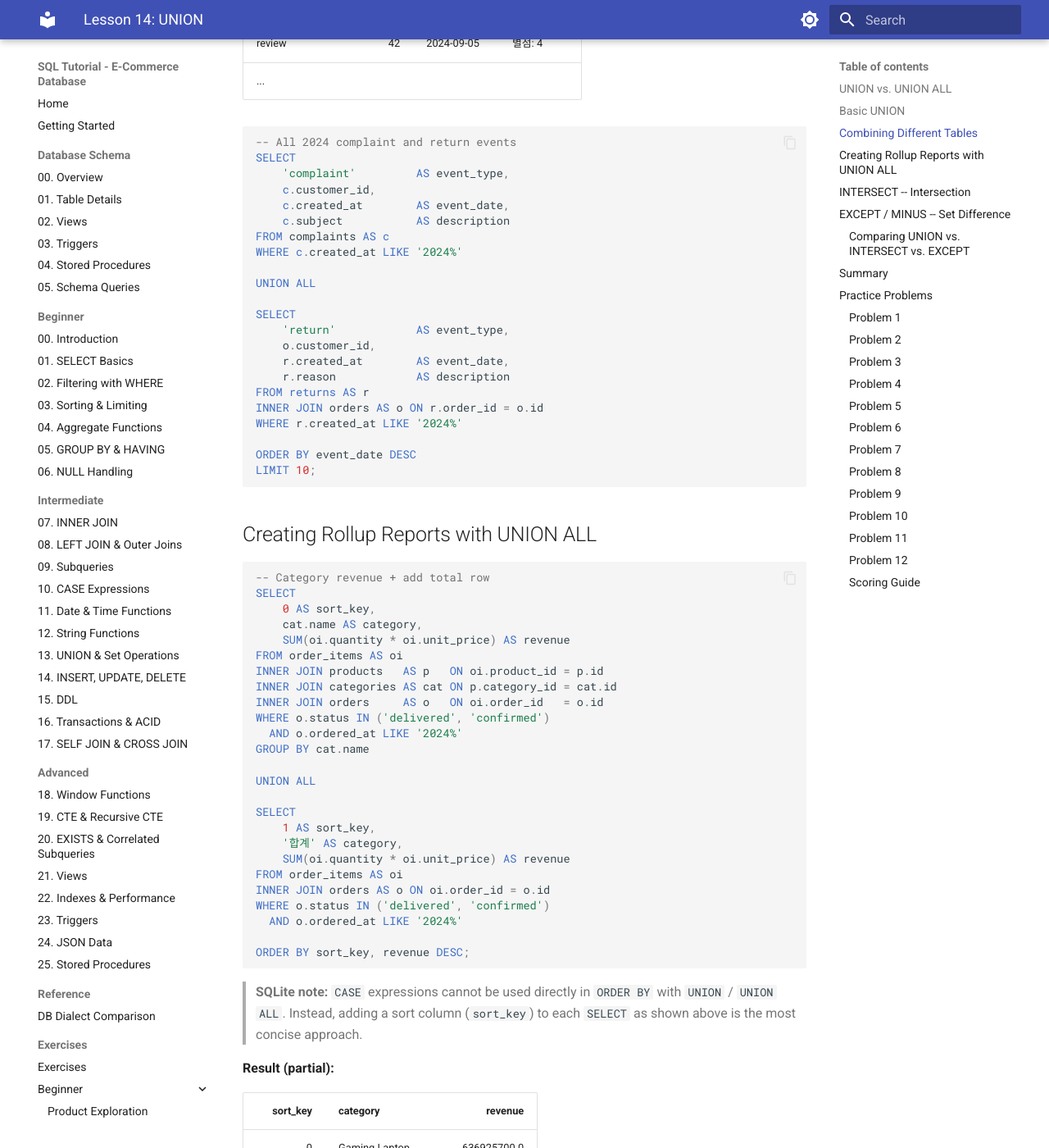
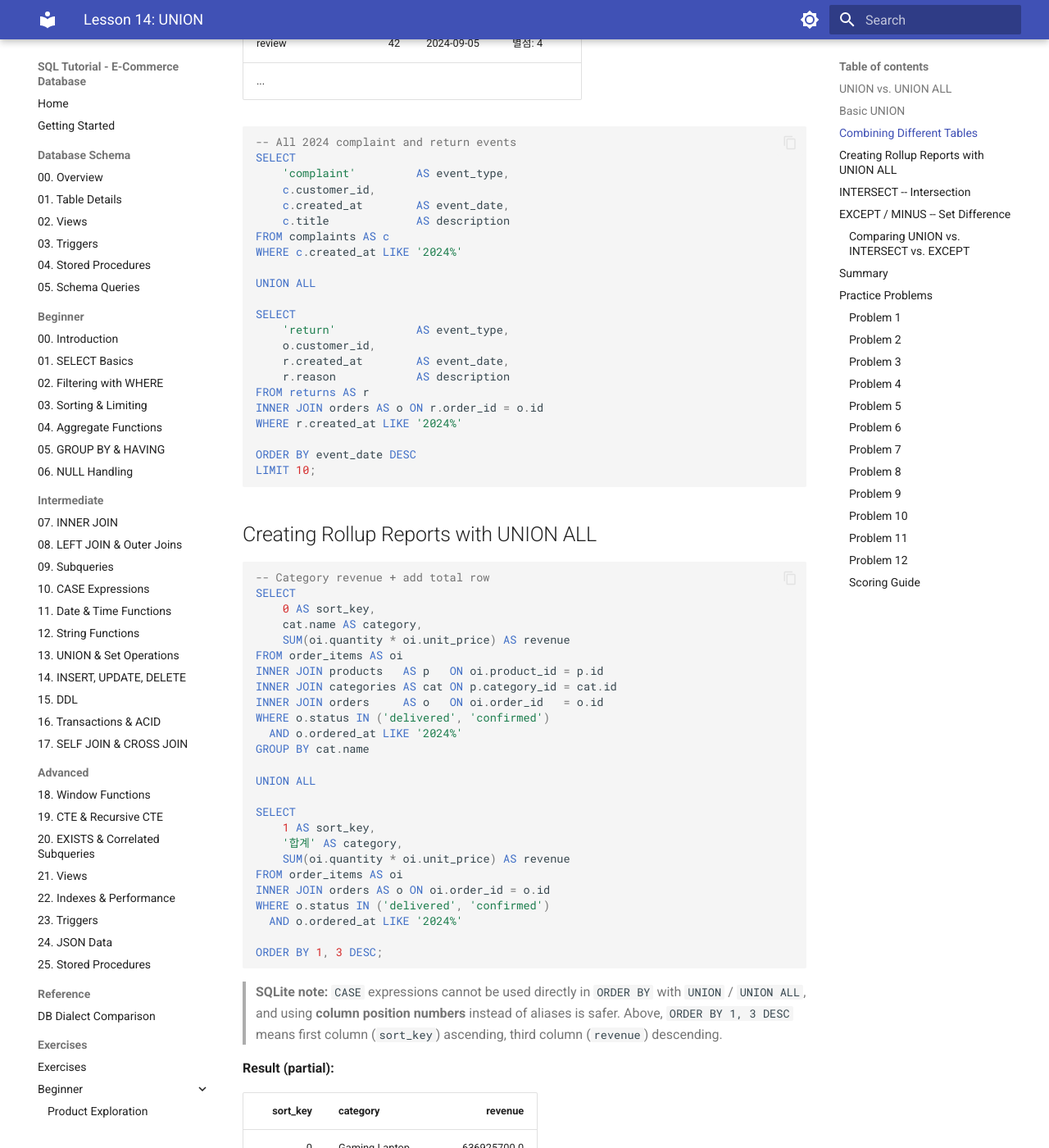
Before and after one commit to civilian7/sql-tutorial, an MkDocs documentation site: the page built from docs/en/intermediate/14-union.md, in a window 1280 px wide and 1400 px high, scrolled down 2456 px. Shown: the whole window at 82% size. Built offline with MkDocs 1.6.1 and Material for MkDocs 9.7.7, drawn with Linux system fonts in a browser that asks for light colours.

Commit message:
fix: 14강 UNION 쿼리 오류 2건 수정 (closes #3)
- complaints 테이블 c.subject → c.title (존재하지 않는 컬럼)
- UNION ALL ORDER BY 별칭 → 컬럼 위치 번호 (호환성 개선)

Reported-by: AshtonYoon
Co-Authored-By: Claude Opus 4.6 (1M context) <noreply@anthropic.com>

````diff
--- a/docs/en/intermediate/14-union.md
+++ b/docs/en/intermediate/14-union.md
@@ -136,7 +136,7 @@ SELECT
     'complaint'         AS event_type,
     c.customer_id,
     c.created_at        AS event_date,
-    c.subject           AS description
+    c.title             AS description
 FROM complaints AS c
 WHERE c.created_at LIKE '2024%'
 
@@ -182,11 +182,11 @@ INNER JOIN orders AS o ON oi.order_id = o.id
 WHERE o.status IN ('delivered', 'confirmed')
   AND o.ordered_at LIKE '2024%'
 
-ORDER BY sort_key, revenue DESC;
+ORDER BY 1, 3 DESC;
 ```
 
-> **SQLite note:** `CASE` expressions cannot be used directly in `ORDER BY` with `UNION` / `UNION ALL`.
-> Instead, adding a sort column (`sort_key`) to each `SELECT` as shown above is the most concise approach.
+> **SQLite note:** `CASE` expressions cannot be used directly in `ORDER BY` with `UNION` / `UNION ALL`, and using **column position numbers** instead of aliases is safer.
+> Above, `ORDER BY 1, 3 DESC` means first column (`sort_key`) ascending, third column (`revenue`) descending.
 
 **Result (partial):**
 
````
Also changed, not shown: docs/ko/intermediate/14-union.md (+4 -4 lines).
